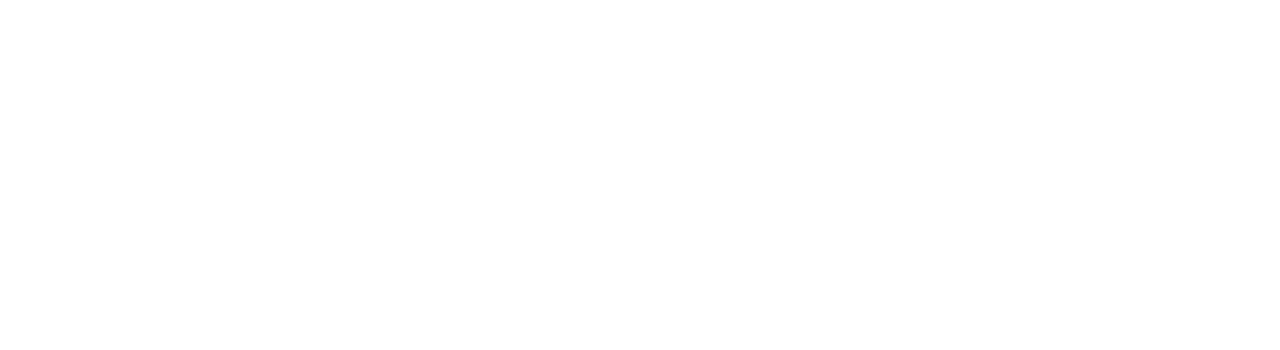
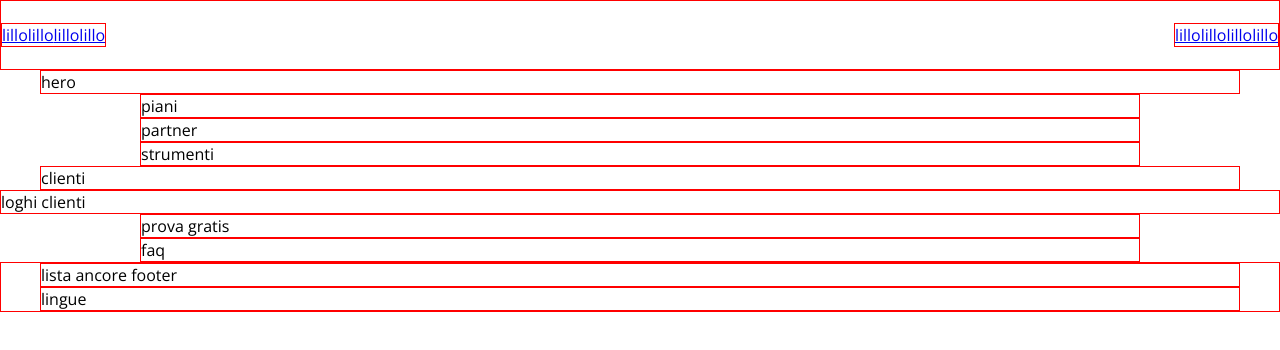
Before and after one commit to AndreaCollura/htmlcss-dropbox, a plain HTML site: page index.html in a window 1280 px wide. Drawn offline with nearby package versions, Linux system fonts and the light colour scheme.

Commit message:
add structure

```diff
--- a/css/style.css
+++ b/css/style.css
@@ -25,3 +25,94 @@
 --yellow: #FFD830;
 
 }
+
+.debug{
+    border: 1px solid red;
+}
+
+
+/* header */
+header{
+    width: 100%;
+    height: 70px;
+    position: fixed;
+    top: 0;
+    z-index: 1000;
+    border-bottom: var(--lightgrey);
+
+
+
+}
+
+
+
+/* body */
+
+body{
+    font-family: 'Open Sans', sans-serif;
+}
+
+/* main */
+main{
+    padding-top: 70px;
+
+}
+
+/* footer */
+
+footer{
+    max-width: 100%;
+    border: 1px solid red;
+}
+
+
+/* container */
+
+.container{
+    max-width: 1200px;
+    margin: 0 auto;
+}
+
+.inner-container{
+    max-width: 1000px;
+    margin: 0 auto;
+}
+
+#clie-logos{
+    max-width: 100%;
+}
+
+
+
+/* flex */
+
+
+.d-flex{
+    display: flex;
+    flex-flow: row wrap;
+
+}
+
+.justco-spacebtw{
+    justify-content: space-between;
+}
+
+.justco-start{
+    justify-content: start;
+}
+
+.aligit-center{
+    align-items: center;
+
+}
+
+.aligcon-center{
+    align-content: center;
+}
+
+
+/* text */
+
+ul{
+    list-style: none;
+}
--- a/index.html
+++ b/index.html
@@ -4,25 +4,74 @@
     <meta charset="UTF-8">
     <meta http-equiv="X-UA-Compatible" content="IE=edge">
     <meta name="viewport" content="width=device-width, initial-scale=1.0">
+    <link rel="stylesheet" href="https://cdnjs.cloudflare.com/ajax/libs/font-awesome/6.3.0/css/all.min.css" integrity="sha512-SzlrxWUlpfuzQ+pcUCosxcglQRNAq/DZjVsC0lE40xsADsfeQoEypE+enwcOiGjk/bSuGGKHEyjSoQ1zVisanQ==" crossorigin="anonymous" referrerpolicy="no-referrer" />
+    <link rel="preconnect" href="https://fonts.googleapis.com">
+    <link rel="preconnect" href="https://fonts.gstatic.com" crossorigin>
+    <link href="https://fonts.googleapis.com/css2?family=Open+Sans:wght@400;500;600;700;800&display=swap" rel="stylesheet">
     <link rel="stylesheet" href="./css/style.css">
-    <title>Document</title>
+    <title>Dropbox</title>
 </head>
 <body>
     <!-- header -->
-    <header></header>
+
+    <header class="d-flex justco-spacebtw aligit-center debug">
+        <ul class="d-flex justco-start debug">
+            <li><a href="#">lillo</a></li>
+            <li><a href="#">lillo</a></li>
+            <li><a href="#">lillo</a></li>
+            <li><a href="#">lillo</a></li>
+        </ul>
+        <ul class="d-flex justco-start debug">
+            <li><a href="#">lillo</a></li>
+            <li><a href="#">lillo</a></li>
+            <li><a href="#">lillo</a></li>
+            <li><a href="#">lillo</a></li>
+        </ul>
+    </header>
 
     <main>
         <!-- hero -->
+        <section id="hero">
+            <div class="container debug">hero</div>
+
+        </section>
+
+
         <!-- piani -->
+        <section id="plans">
+            <div class="inner-container debug">piani</div>
+
+        </section>
         <!-- partner -->
+        <section id="partner">
+            <div class="inner-container debug">partner</div>
+        </section>
         <!-- strumenti -->
+        <section id="tools">
+            <div class="inner-container debug">strumenti</div>
+        </section>
+
         <!-- clienti (testo scopri+loghi clienti) -->
+        <section id="clients">
+            <div class="container debug">clienti</div>
+            <div id="clie-logos" class="debug">loghi clienti</div>
+        </section>
         <!-- prova gratuita -->
+        <section id="trial">
+            <div class="inner-container debug">prova gratis</div>
+        </section>
         <!-- faq -->
+        <section id="faq">
+            <div class="inner-container debug">faq</div>
+        </section>
     </main>
     <footer>
         <!-- link foote -->
+        <nav class="container debug">lista ancore footer</nav>
+
+
         <!-- lingue footer -->
+        <div class="container debug">lingue</div>
     </footer>
 
 </body>
```
